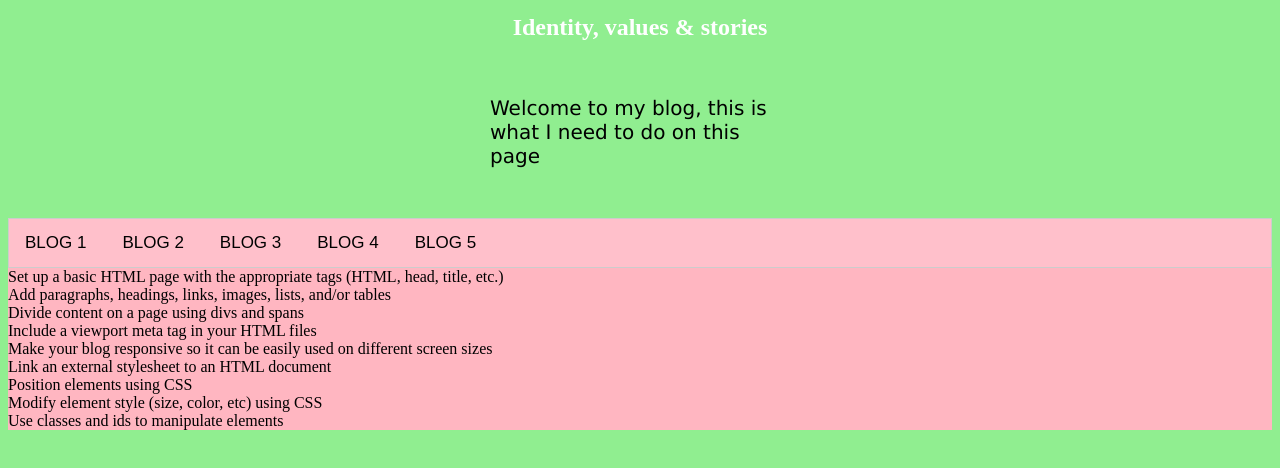
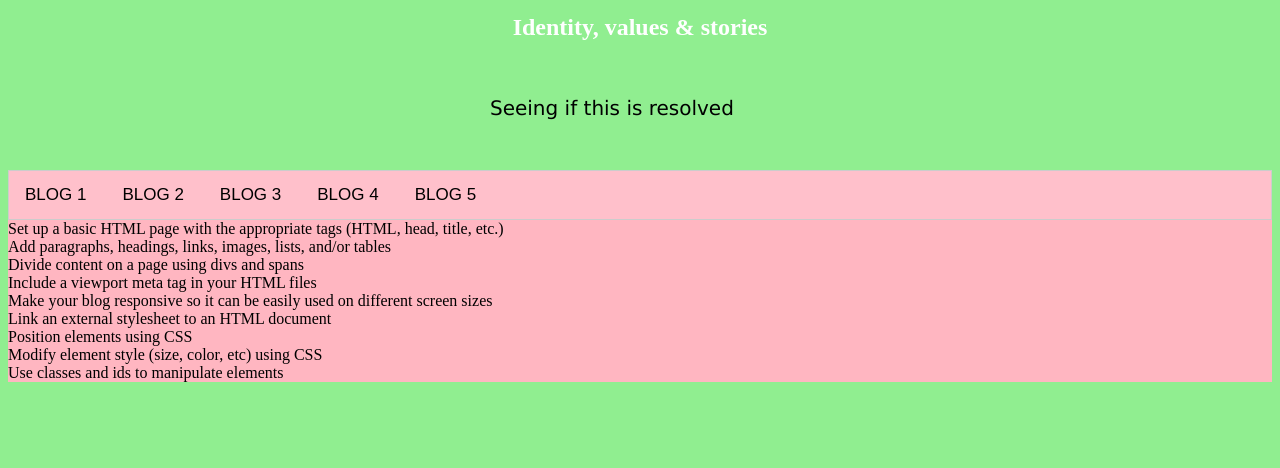
Before and after one commit to jadekaukau/jadekaukau.github.io, a plain HTML site: page index.html in a window 1280 px wide. Shown: the part 56-524 px from the top of the page. Drawn offline with Linux system fonts and the light colour scheme.

Commit message:
added text

```diff
--- a/index.html
+++ b/index.html
@@ -9,7 +9,7 @@
 
 <h1>Jade Kaukau's Blog</h1>
 <h2>Identity, values & stories</h2>
-<p>Welcome to my blog, this is what I need to do on this page</p>
+<p>Seeing if this is resolved</p>
 
 <div class="tab">
   <button class="tablinks">BLOG 1</button>
```
